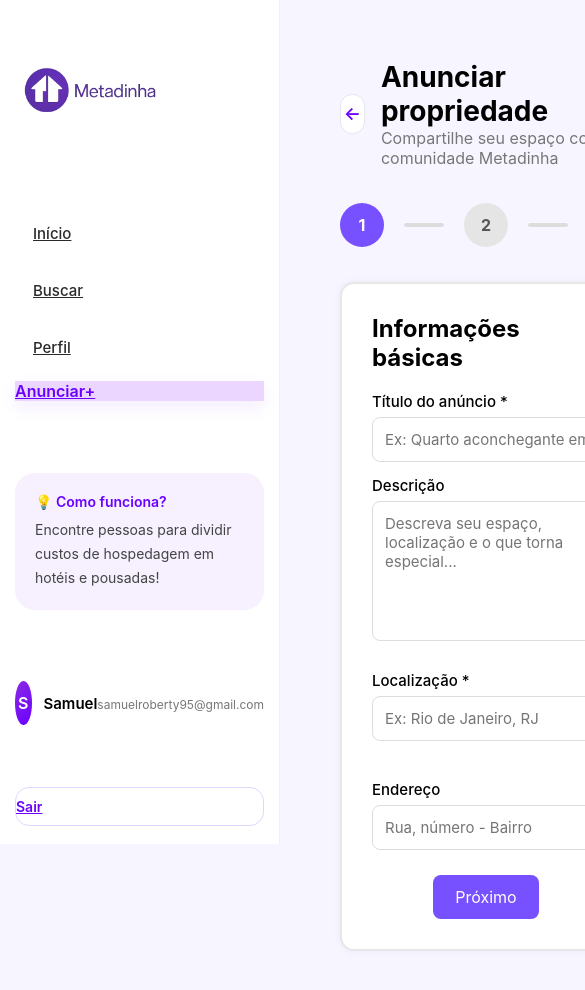
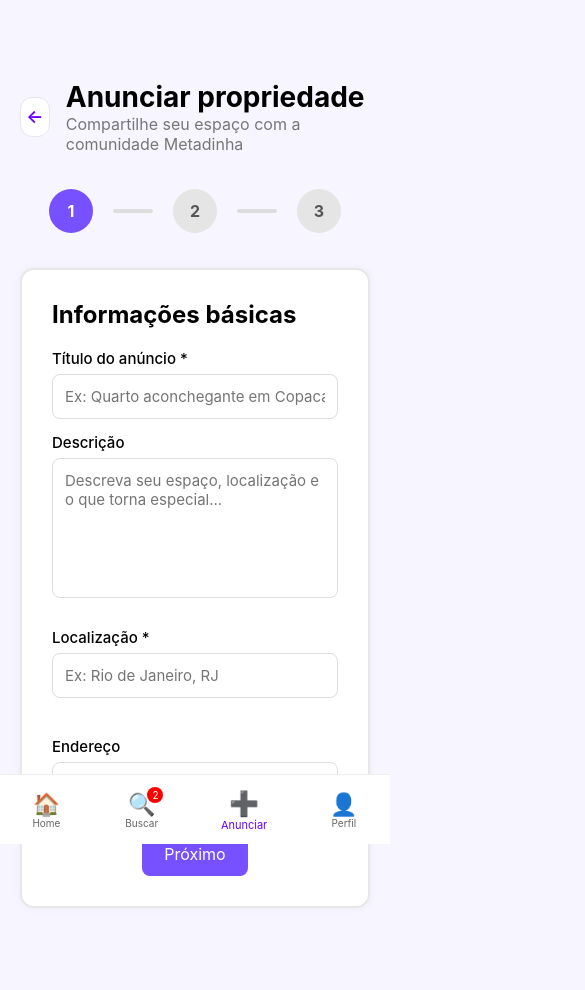
Before and after one commit to angelogabitech/Metadinha, a Next.js app in the folder metadinha/: page /anunciar in a window 390 px wide. Shown: the top 990 px of the page, 585 px wide, since content can reach past the window. Built offline with nearby package versions, Linux system fonts and the light colour scheme.

Commit message:
modificações na responsividade/alteração do login

```diff
--- a/metadinha/src/app/buscar/buscar.module.css
+++ b/metadinha/src/app/buscar/buscar.module.css
@@ -1,4 +1,4 @@
-.conteudo {
+/*.conteudo {
   flex: 1;
   padding: 40px;
   background: #f9f7ff;
@@ -77,4 +77,173 @@
 
 .btnRoxo:hover {
   background: #7c2df5;
+}*/
+
+.container {
+  display: flex;
 }
+
+.conteudo {
+  flex: 1;
+  padding: clamp(16px, 3vw, 40px);
+  background: #f9f7ff;
+}
+
+/* ===== TITULO ===== */
+
+.sub {
+  color: #777;
+  margin-top: 5px;
+}
+
+/* ===== PESQUISA ===== */
+
+.barraPesquisa input {
+  width: 100%;
+  padding: clamp(12px, 1.5vw, 18px);
+  border-radius: 12px;
+  border: 1px solid #ddd;
+  margin: 25px 0;
+  font-size: 15px;
+}
+
+/* ===== FILTROS ===== */
+
+.filtros {
+  display: flex;
+  gap: 20px;
+  margin-bottom: 30px;
+  flex-wrap: wrap;
+}
+
+.filtros select {
+  padding: 12px;
+  border-radius: 10px;
+  border: 1px solid #ccc;
+  font-size: 14px;
+  flex: 1;
+  min-width: 160px;
+}
+
+/* ===== GRID ===== */
+
+.gridCards {
+  display: grid;
+  gap: 25px;
+  grid-template-columns: repeat(2, 1fr);
+}
+
+/* ===== CARD ===== */
+
+.card {
+  background: #ffffff;
+  padding: 20px;
+  border-radius: 16px;
+  border: 1px solid #eee;
+  width: 100%;
+  display: flex;
+  flex-direction: column;
+}
+
+.foto {
+  width: 100%;
+  aspect-ratio: 4/3;
+  border-radius: 12px;
+  background: #e8d9ff;
+  margin-bottom: 12px;
+  overflow: hidden;
+}
+
+.foto img {
+  width: 100%;
+  height: 100%;
+  object-fit: cover;
+}
+
+.tag {
+  background: #f1e6ff;
+  padding: 5px 12px;
+  color: #6a2cd3;
+  border-radius: 8px;
+  font-size: 12px;
+  align-self: flex-start;
+}
+
+.btnRoxo {
+  width: 100%;
+  background: #8a3ffc;
+  color: #fff;
+  border: none;
+  padding: 14px;
+  margin-top: auto;
+  border-radius: 10px;
+  font-size: 15px;
+  cursor: pointer;
+  transition: 0.2s ease;
+}
+
+.btnRoxo:hover {
+  background: #7c2df5;
+}
+
+/* ===== RESPONSIVIDADE ===== */
+
+@media (max-width: 1024px) {
+  .conteudo {
+    padding: 25px;
+  }
+}
+
+@media (max-width: 768px) {
+  .conteudo {
+    padding: 20px;
+  }
+
+  .filtros {
+    flex-direction: column;
+  }
+}
+
+/* ===== RESPONSIVIDADE GRID ===== */
+
+/* ===== ULTRA WIDE (27” / 2K / 4K) ===== */
+@media (min-width: 1600px) {
+  .gridCards {
+    grid-template-columns: repeat(5, 1fr);
+  }
+}
+
+/* ===== DESKTOP GRANDE ===== */
+@media (min-width: 1400px) and (max-width: 1599px) {
+  .gridCards {
+    grid-template-columns: repeat(4, 1fr);
+  }
+}
+
+/* ===== NOTEBOOK / DESKTOP PADRÃO ===== */
+@media (min-width: 1200px) and (max-width: 1399px) {
+  .gridCards {
+    grid-template-columns: repeat(3, 1fr);
+  }
+}
+
+/* ===== TABLET HORIZONTAL ===== */
+@media (min-width: 900px) and (max-width: 1199px) {
+  .gridCards {
+    grid-template-columns: repeat(2, 1fr);
+  }
+}
+
+/* ===== TABLET VERTICAL ===== */
+@media (min-width: 600px) and (max-width: 899px) {
+  .gridCards {
+    grid-template-columns: repeat(2, 1fr);
+  }
+}
+
+/* ===== MOBILE ===== */
+@media (max-width: 599px) {
+  .gridCards {
+    grid-template-columns: 1fr;
+  }
+}
--- a/metadinha/src/app/buscar/page.tsx
+++ b/metadinha/src/app/buscar/page.tsx
@@ -2,7 +2,6 @@
 import Image from "next/image";
 import styles from "./buscar.module.css";
 import { useRouter } from "next/navigation";
-import Sidebar from "../components/sidebar";
 
 export default function BuscarPage() {
   const router = useRouter();
@@ -16,7 +15,6 @@ export default function BuscarPage() {
   return (
     <div className={styles.container}>
 
-      <Sidebar />
       <main className={styles.conteudo}>
         <h1>Encontre seu quarto ideal</h1>
         <p className={styles.sub}>3 opções encontradas</p>
--- /dev/null
+++ b/metadinha/src/app/components/bottomNav.module.css
@@ -0,0 +1,51 @@
+.bottomNav {
+  display: none;
+  position: fixed;
+  bottom: 0;
+  left: 0;
+  width: 100%;
+  height: 70px;
+  background: white;
+  border-top: 1px solid #eee;
+  justify-content: space-around;
+  align-items: center;
+  z-index: 1000;
+}
+
+.navItem {
+  display: flex;
+  flex-direction: column;
+  align-items: center;
+  font-size: 12px;
+  color: #666;
+  cursor: pointer;
+  transition: 0.2s ease;
+}
+
+.iconWrapper {
+  position: relative;
+  font-size: 22px;
+}
+
+.badge {
+  position: absolute;
+  top: -4px;
+  right: -8px;
+  background: red;
+  color: white;
+  font-size: 10px;
+  padding: 2px 5px;
+  border-radius: 50%;
+}
+
+.active {
+  color: #6a00ff;
+  transform: scale(1.1);
+}
+
+/* Mostrar apenas mobile */
+@media (max-width: 900px) {
+  .bottomNav {
+    display: flex;
+  }
+}
--- /dev/null
+++ b/metadinha/src/app/components/bottomNav.tsx
@@ -0,0 +1,38 @@
+"use client";
+
+import { usePathname, useRouter } from "next/navigation";
+import styles from "./bottomNav.module.css";
+
+export default function BottomNav() {
+  const router = useRouter();
+  const pathname = usePathname();
+
+  const items = [
+    { icon: "🏠", label: "Home", route: "/" },
+    { icon: "🔍", label: "Buscar", route: "/buscar" },
+    { icon: "➕", label: "Anunciar", route: "/anunciar" },
+    { icon: "👤", label: "Perfil", route: "/perfil" },
+  ];
+
+  return (
+    <nav className={styles.bottomNav}>
+      {items.map((item) => (
+        <div
+          key={item.route}
+          onClick={() => router.push(item.route)}
+          className={`${styles.navItem} ${
+            pathname === item.route ? styles.active : ""
+          }`}
+        >
+          <div className={styles.iconWrapper}>
+            <span>{item.icon}</span>
+            {item.route === "/buscar" && (
+              <span className={styles.badge}>2</span>
+            )}
+          </div>
+          <small>{item.label}</small>
+        </div>
+      ))}
+    </nav>
+  );
+}
--- a/metadinha/src/app/globals.css
+++ b/metadinha/src/app/globals.css
@@ -20,9 +20,39 @@ body {
   height: 100%;
   background: #fff;
 }
+.app-layout {
+  display: flex;
+}
 
-/* CONTEÚDO PRINCIPAL */
 .page-content {
+  flex: 1;
   margin-left: 280px;
-  padding: 40px;
+  padding-top: 0;
+  animation: fadePage 0.3s ease;
 }
+
+.page-content {
+  animation: fadePage 0.3s ease;
+}
+
+@keyframes fadePage {
+  from { opacity: 0; transform: translateY(5px); }
+  to { opacity: 1; transform: translateY(0); }
+}
+
+/* RESPONSIVO */
+@media (max-width: 768px) {
+  .page-content {
+    margin-left: 0;
+  }
+}
+
+/* Mobile */
+
+@media (max-width: 900px) {
+  .page-content {
+    margin-left: 0;
+    padding-top: 60px;
+    padding-bottom: 80px;
+  }
+}
--- a/metadinha/src/app/layout.tsx
+++ b/metadinha/src/app/layout.tsx
@@ -1,35 +1,28 @@
-import type { Metadata } from "next";
-import { Geist, Geist_Mono } from "next/font/google";
+"use client";
+
+import { usePathname } from "next/navigation";
+import Sidebar from "./components/sidebar";
+import BottomNav from "./components/bottomNav";
 import "./globals.css";
 
+export default function RootLayout({ children }: { children: React.ReactNode }) {
+  const pathname = usePathname();
+  const isLogin = pathname === "/login";
 
-const geistSans = Geist({
-  variable: "--font-geist-sans",
-  subsets: ["latin"],
-});
-
-const geistMono = Geist_Mono({
-  variable: "--font-geist-mono",
-  subsets: ["latin"],
-});
-
-export const metadata: Metadata = {
-  title: "Metadinha - Viaje Juntos",
-  description: "Encontre pessoas para dividir hospedagens em viagens.",
-};
-
-export default function RootLayout({
-  children,
-}: {
-  children: React.ReactNode;
-}) {
   return (
     <html lang="pt-br">
-      <body
-        className={`${geistSans.variable} ${geistMono.variable} antialiased`}
-      >
-
-        <div className="page-content">{children}</div>
+      <body>
+        {!isLogin ? (
+          <>
+            <div className="app-layout">
+              <Sidebar />
+              <main className="page-content">{children}</main>
+            </div>
+            <BottomNav />
+          </>
+        ) : (
+          <main>{children}</main>
+        )}
       </body>
     </html>
   );
--- a/metadinha/src/app/sidebar.module.css
+++ b/metadinha/src/app/sidebar.module.css
@@ -13,10 +13,20 @@
   background: #ffffff;
   border-right: 1px solid rgba(0, 0, 0, 0.06);
   overflow-y: auto;
+  transition: width 0.3s ease;
 }
 
+.collapsed {
+  width: 90px !important;
+}
+
+.collapseBtn {
+  background: none;
+  border: none;
+  cursor: pointer;
+  margin-bottom: 10px;
+}
 /* ================= HEADER ================= */
-
 
 .logo {
   display: flex;
@@ -160,3 +170,11 @@
 .logout:active {
   transform: scale(0.97);
 }
+
+/* Esconder sidebar fixa no mobile */
+
+@media (max-width: 900px) {
+  .sidebar {
+    display: none;
+  }
+}
```
Also changed, not shown: metadinha/src/app/components/sidebar.tsx (+13 -27 lines), metadinha/src/app/login/page.tsx (+11 -5 lines), metadinha/src/middleware.ts (added, +22 -0 lines).
